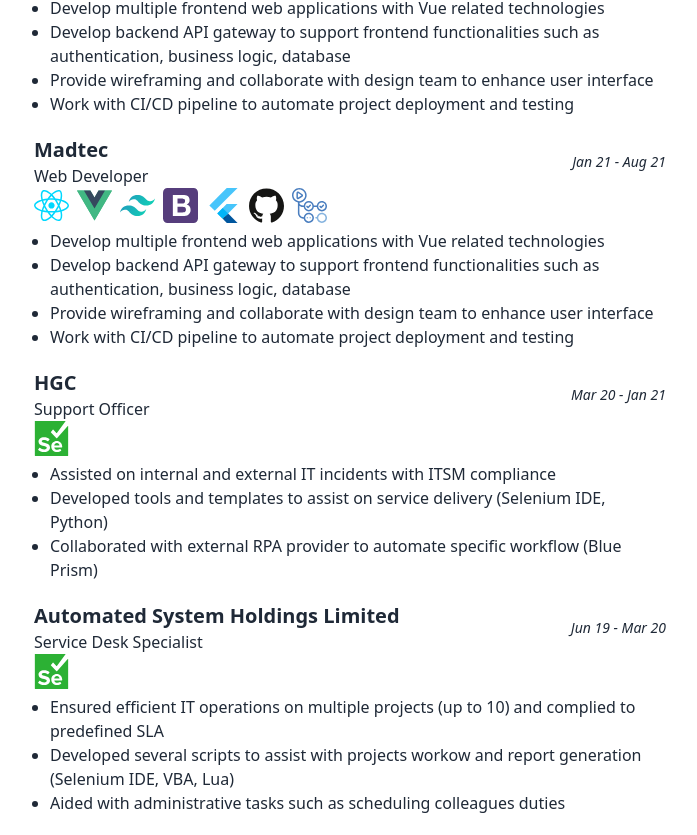
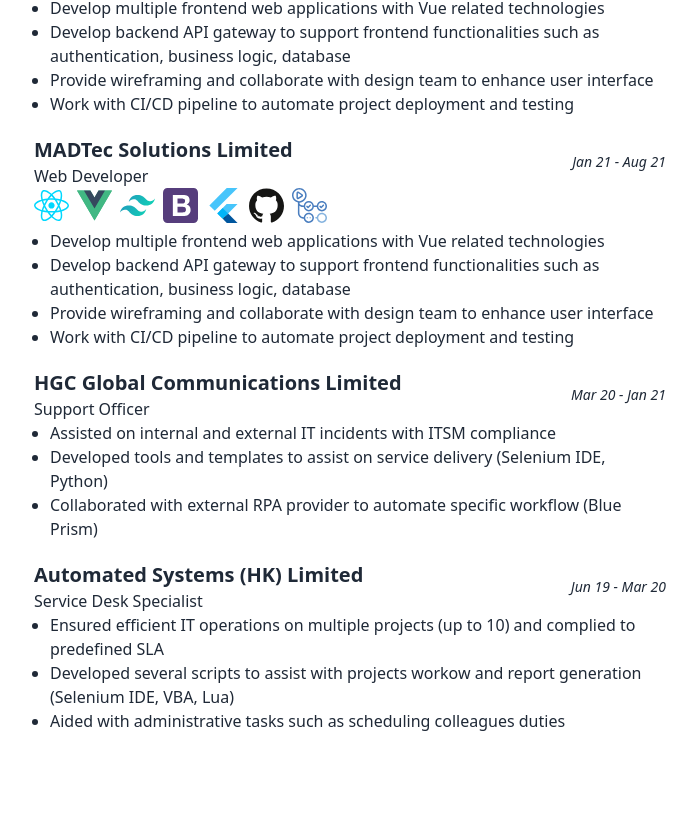
Before and after one commit to hinryd/my-resume, a Next.js app: page / in a window 1280 px wide. Shown: the part 1034-1869 px from the top of the page, without its empty margins (290-987 px from the left). After the commit the page ends 1787 px from the top, so only its background shows below. Built offline with nearby package versions, Linux system fonts and the light colour scheme.

Commit message:
Update index.js

```diff
--- a/pages/index.js
+++ b/pages/index.js
@@ -172,6 +172,14 @@ export default function Home() {
             <div className="tooltip tooltip-bottom" data-tip="Deno">
               <Image src="/deno.svg" alt="Deno" height={35} width={35} />
             </div>
+            <div className="tooltip tooltip-bottom" data-tip="Selenium">
+              <Image
+                src="/selenium.svg"
+                alt="Selenium"
+                height={35}
+                width={35}
+              />
+            </div>
             <div className="tooltip tooltip-bottom" data-tip="Bash">
               <Image src="/bash-icon.svg" alt="Bash" height={35} width={35} />
             </div>
@@ -268,7 +276,7 @@ export default function Home() {
             <div>
               <div className="flex justify-between items-center">
                 <div>
-                  <p className="text-xl font-bold">Madtec</p>
+                  <p className="text-xl font-bold">MADTec Solutions Limited</p>
                   <p>Web Developer</p>
                 </div>
                 <p className="text-sm italic shrink-0">Jan 21 - Aug 21</p>
@@ -348,20 +356,12 @@ export default function Home() {
             <div>
               <div className="flex justify-between items-center">
                 <div>
-                  <p className="text-xl font-bold">HGC</p>
+                  <p className="text-xl font-bold">
+                    HGC Global Communications Limited
+                  </p>
                   <p>Support Officer</p>
                 </div>
                 <p className="text-sm italic shrink-0">Mar 20 - Jan 21</p>
-              </div>
-              <div className="flex items-center gap-2">
-                <div className="tooltip tooltip-bottom" data-tip="Selenium">
-                  <Image
-                    src="/selenium.svg"
-                    alt="Selenium"
-                    height={35}
-                    width={35}
-                  />
-                </div>
               </div>
               <ul className="list-disc ml-4">
                 <li>
@@ -383,21 +383,11 @@ export default function Home() {
               <div className="flex justify-between items-center">
                 <div>
                   <p className="text-xl font-bold">
-                    Automated System Holdings Limited
+                    Automated Systems (HK) Limited
                   </p>
                   <p>Service Desk Specialist</p>
                 </div>
                 <p className="text-sm italic shrink-0">Jun 19 - Mar 20</p>
-              </div>
-              <div className="flex items-center gap-2">
-                <div className="tooltip tooltip-bottom" data-tip="Selenium">
-                  <Image
-                    src="/selenium.svg"
-                    alt="Selenium"
-                    height={35}
-                    width={35}
-                  />
-                </div>
               </div>
               <ul className="list-disc ml-4">
                 <li>
```
